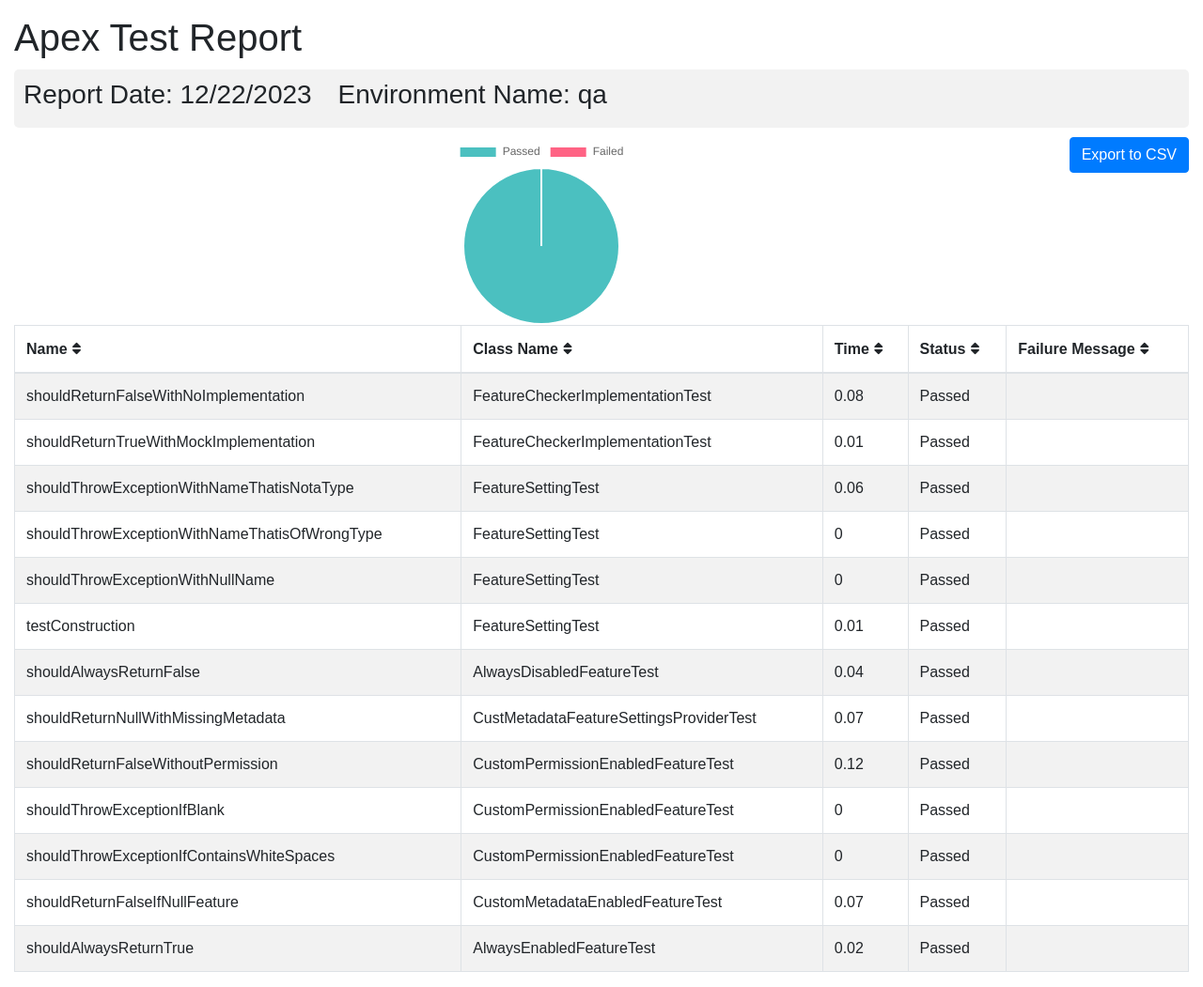
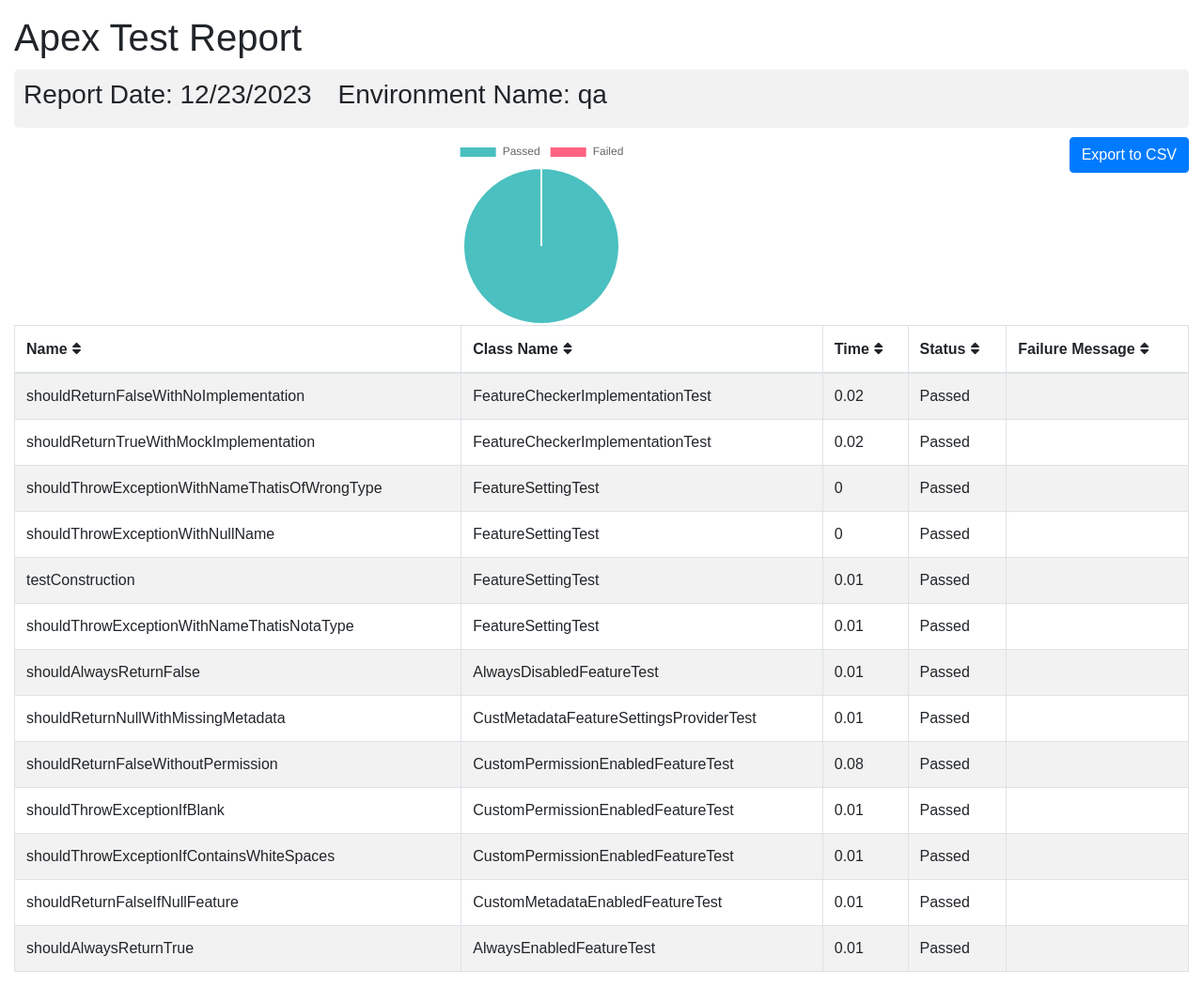
Before and after one commit to flxbl-io/sfops-dashboard, a Jekyll site: the page apextestResults/qa.html, which Jekyll copies as it is, in a window 1280 px wide. Shown: the whole page at 94% size. Built offline with Jekyll 4.4.1, drawn with Linux system fonts in a browser that asks for light colours.

Commit message:
Updated apex test results

```diff
--- a/apextestResults/qa.html
+++ b/apextestResults/qa.html
@@ -102,7 +102,7 @@
       <div class="container-fluid">
         <h1 class="mt-3">Apex Test Report</h1>
         <div class="info-card">
-        <h3>Report Date: 12/22/2023 <span style="margin-left: 20px;">Environment Name: qa</span></h3>
+        <h3>Report Date: 12/23/2023 <span style="margin-left: 20px;">Environment Name: qa</span></h3>
         </div>
         <button onclick="exportTableToCSV('testReport.csv')" class="btn btn-primary float-right">Export to CSV</button>
         <div id="chart-container">
@@ -123,21 +123,14 @@
         <tr>
           <td>shouldReturnFalseWithNoImplementation</td>
           <td>FeatureCheckerImplementationTest</td>
-          <td>0.08</td>
+          <td>0.02</td>
           <td>Passed</td>
           <td></td>
         </tr>
         <tr>
           <td>shouldReturnTrueWithMockImplementation</td>
           <td>FeatureCheckerImplementationTest</td>
-          <td>0.01</td>
-          <td>Passed</td>
-          <td></td>
-        </tr>
-        <tr>
-          <td>shouldThrowExceptionWithNameThatisNotaType</td>
-          <td>FeatureSettingTest</td>
-          <td>0.06</td>
+          <td>0.02</td>
           <td>Passed</td>
           <td></td>
         </tr>
@@ -163,51 +156,58 @@
           <td></td>
         </tr>
         <tr>
+          <td>shouldThrowExceptionWithNameThatisNotaType</td>
+          <td>FeatureSettingTest</td>
+          <td>0.01</td>
+          <td>Passed</td>
+          <td></td>
+        </tr>
+        <tr>
           <td>shouldAlwaysReturnFalse</td>
           <td>AlwaysDisabledFeatureTest</td>
-          <td>0.04</td>
+          <td>0.01</td>
           <td>Passed</td>
           <td></td>
         </tr>
         <tr>
           <td>shouldReturnNullWithMissingMetadata</td>
           <td>CustMetadataFeatureSettingsProviderTest</td>
-          <td>0.07</td>
+          <td>0.01</td>
           <td>Passed</td>
           <td></td>
         </tr>
         <tr>
           <td>shouldReturnFalseWithoutPermission</td>
           <td>CustomPermissionEnabledFeatureTest</td>
-          <td>0.12</td>
+          <td>0.08</td>
           <td>Passed</td>
           <td></td>
         </tr>
         <tr>
           <td>shouldThrowExceptionIfBlank</td>
           <td>CustomPermissionEnabledFeatureTest</td>
-          <td>0</td>
+          <td>0.01</td>
           <td>Passed</td>
           <td></td>
         </tr>
         <tr>
           <td>shouldThrowExceptionIfContainsWhiteSpaces</td>
           <td>CustomPermissionEnabledFeatureTest</td>
-          <td>0</td>
+          <td>0.01</td>
           <td>Passed</td>
           <td></td>
         </tr>
         <tr>
           <td>shouldReturnFalseIfNullFeature</td>
           <td>CustomMetadataEnabledFeatureTest</td>
-          <td>0.07</td>
+          <td>0.01</td>
           <td>Passed</td>
           <td></td>
         </tr>
         <tr>
           <td>shouldAlwaysReturnTrue</td>
           <td>AlwaysEnabledFeatureTest</td>
-          <td>0.02</td>
+          <td>0.01</td>
           <td>Passed</td>
           <td></td>
         </tr>
```
